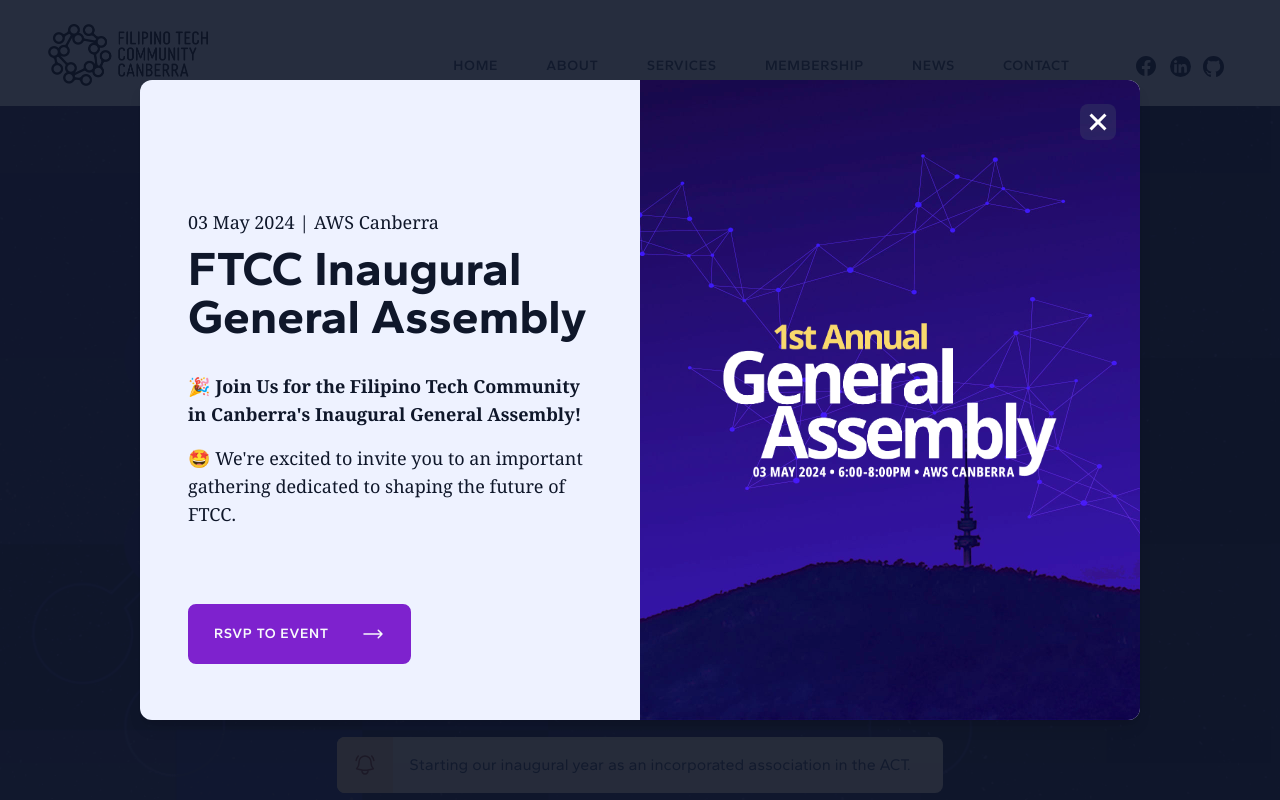
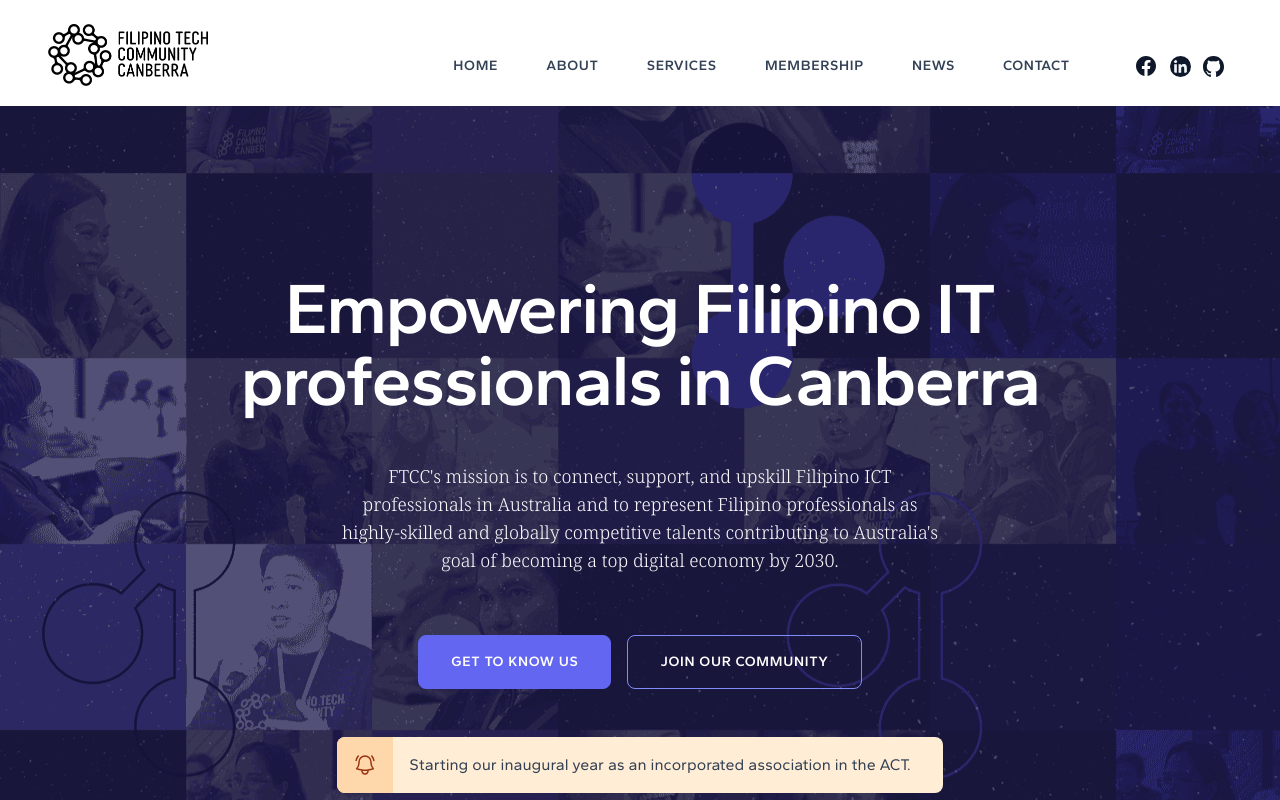
Before and after one commit to ftcc-devs/ftcc-next, a Next.js app: page / in a window 1280 px wide. Shown: the top 800 px of the page. Built offline with nearby package versions, Linux system fonts and the light colour scheme.

Commit message:
masthead updated with aga images

```diff
--- a/src/app/globals.css
+++ b/src/app/globals.css
@@ -24,7 +24,7 @@
 }
 
 .bg-masthead-git-pattern {
-  background: url('../../public/assets/ui/masthead-pattern.png') repeat bottom;
+  background: url('../../public/assets/images/masthead-pattern-aga.png') repeat bottom left;
   background-size: 1300px;
   opacity: 1;
   background-color: #15112b;
--- a/src/app/page.tsx
+++ b/src/app/page.tsx
@@ -23,7 +23,7 @@
   return (
     <main className={`font-body text-base md:text-lg xl:text-lg leading-relaxed flex flex-col items-center w-full relative`}>
 
-      <PopupHomeAnnounceGA />
+      {/* <PopupHomeAnnounceGA /> */}
 
       <NavBarMain />
       <HeroHome01 />
```
Also changed, not shown: public/assets/images/masthead-pattern-aga.jpg (added), public/assets/images/masthead-pattern-aga.png (added).
